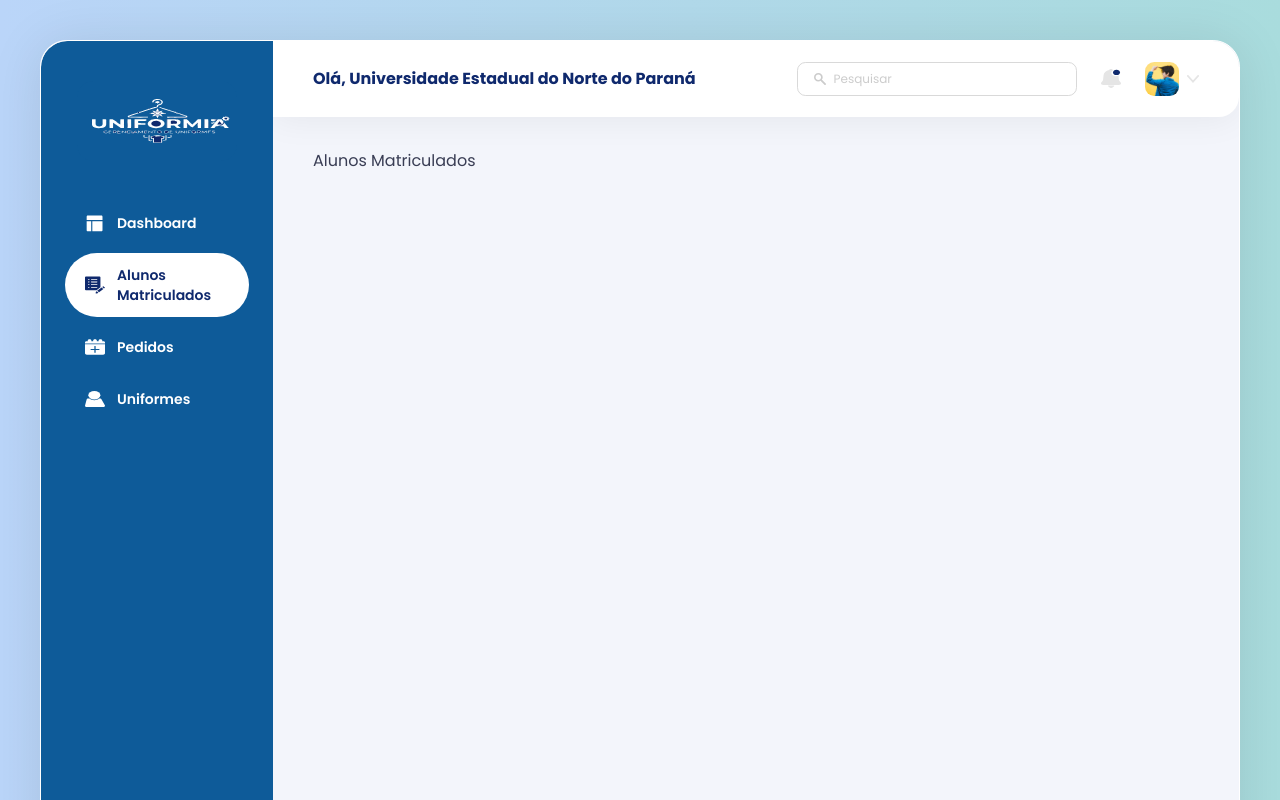
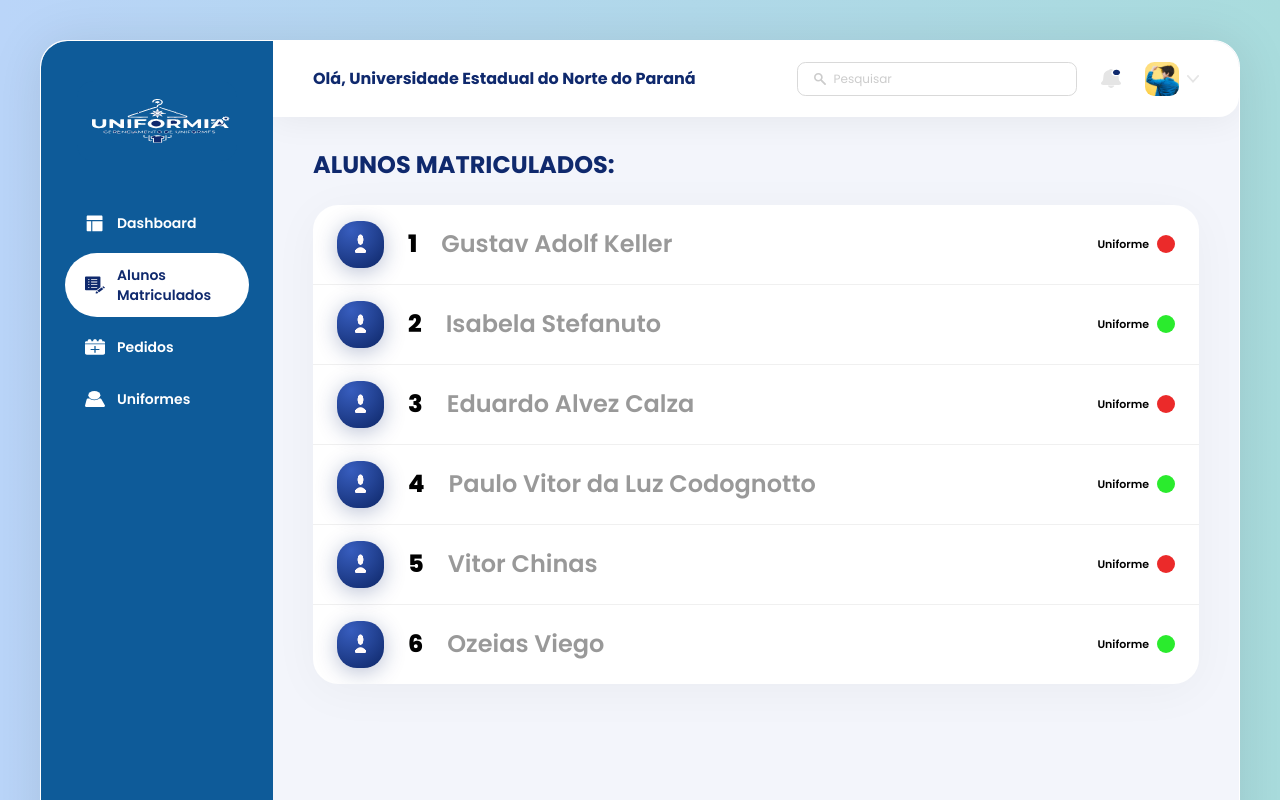
Before and after one commit to OzeiasMoreira/uniformia, a React (Vite) app: page /alunos in a window 1280 px wide. Shown: the top 800 px of the page. Built offline with nearby package versions, Linux system fonts and the light colour scheme; a web font is replaced by a local one.

Commit message:
feat: implementa tela de alunos

```diff
--- /dev/null
+++ b/src/components/tables/AlunoRow.tsx
@@ -0,0 +1,32 @@
+import iconUserBadge from '../../assets/icons/icon-user-badge.png'
+
+interface AlunoRowProps {
+  numero: number
+  nome: string
+  uniformeRetirado: boolean
+}
+
+export function AlunoRow({ numero, nome, uniformeRetirado }: AlunoRowProps) {
+  return (
+    <div className="flex items-center gap-6 border-b border-[#f0f0f0] px-6 py-4 last:border-b-0">
+      <div
+        className="flex size-[47px] shrink-0 items-center justify-center rounded-[20px] shadow-[0px_4px_21px_0px_rgba(16,42,109,0.29)]"
+        style={{
+          background:
+            'radial-gradient(circle at 30% 20%, #375dbe 0%, #244496 48%, #102a6d 93%, transparent 100%)',
+        }}
+      >
+        <img src={iconUserBadge} alt="" className="h-6 w-[15px]" />
+      </div>
+      <span className="font-app text-2xl font-extrabold text-black">{numero}</span>
+      <span className="flex-1 truncate font-app text-2xl font-semibold text-black/40">{nome}</span>
+      <div className="flex shrink-0 items-center gap-2">
+        <span className="font-app text-[11px] font-semibold text-black">Uniforme</span>
+        <span
+          className="size-[18px] rounded-full"
+          style={{ backgroundColor: uniformeRetirado ? '#2AEB2D' : '#EB2A2A' }}
+        />
+      </div>
+    </div>
+  )
+}
--- /dev/null
+++ b/src/mocks/alunos.mock.ts
@@ -0,0 +1,46 @@
+import type { Aluno } from '../types/aluno'
+
+export const ALUNOS_MOCK: Aluno[] = [
+  {
+    id: 1,
+    nome: 'Gustav Adolf Keller',
+    turma: '3º Ano A',
+    matricula: '2024001234',
+    uniformeRetirado: false,
+  },
+  {
+    id: 2,
+    nome: 'Isabela Stefanuto',
+    turma: '2º Ano B',
+    matricula: '2024001235',
+    uniformeRetirado: true,
+  },
+  {
+    id: 3,
+    nome: 'Eduardo Alvez Calza',
+    turma: '1º Ano A',
+    matricula: '2024001236',
+    uniformeRetirado: false,
+  },
+  {
+    id: 4,
+    nome: 'Paulo Vitor da Luz Codognotto',
+    turma: '3º Ano B',
+    matricula: '2024001237',
+    uniformeRetirado: true,
+  },
+  {
+    id: 5,
+    nome: 'Vitor Chinas',
+    turma: '2º Ano A',
+    matricula: '2024001238',
+    uniformeRetirado: false,
+  },
+  {
+    id: 6,
+    nome: 'Ozeias Viego',
+    turma: '1º Ano B',
+    matricula: '2024001239',
+    uniformeRetirado: true,
+  },
+]
--- a/src/pages/Alunos/Alunos.tsx
+++ b/src/pages/Alunos/Alunos.tsx
@@ -1,3 +1,27 @@
+import { AlunoRow } from '../../components/tables/AlunoRow'
+import { Card } from '../../components/ui/Card'
+import { EmptyState } from '../../components/ui/EmptyState'
+import { ALUNOS_MOCK } from '../../mocks/alunos.mock'
+
 export function Alunos() {
-  return <div>Alunos Matriculados</div>
+  return (
+    <div className="flex flex-col gap-6">
+      <h1 className="font-app text-2xl font-bold text-navy">ALUNOS MATRICULADOS:</h1>
+
+      {ALUNOS_MOCK.length === 0 ? (
+        <EmptyState title="Nenhum aluno matriculado" description="Cadastre alunos para vê-los aqui." />
+      ) : (
+        <Card className="overflow-hidden">
+          {ALUNOS_MOCK.map((aluno, index) => (
+            <AlunoRow
+              key={aluno.id}
+              numero={index + 1}
+              nome={aluno.nome}
+              uniformeRetirado={aluno.uniformeRetirado}
+            />
+          ))}
+        </Card>
+      )}
+    </div>
+  )
 }
--- /dev/null
+++ b/src/types/aluno.ts
@@ -0,0 +1,7 @@
+export interface Aluno {
+  id: number
+  nome: string
+  turma: string
+  matricula: string
+  uniformeRetirado: boolean
+}
```
Also changed, not shown: src/assets/icons/icon-user-badge.png (added).
